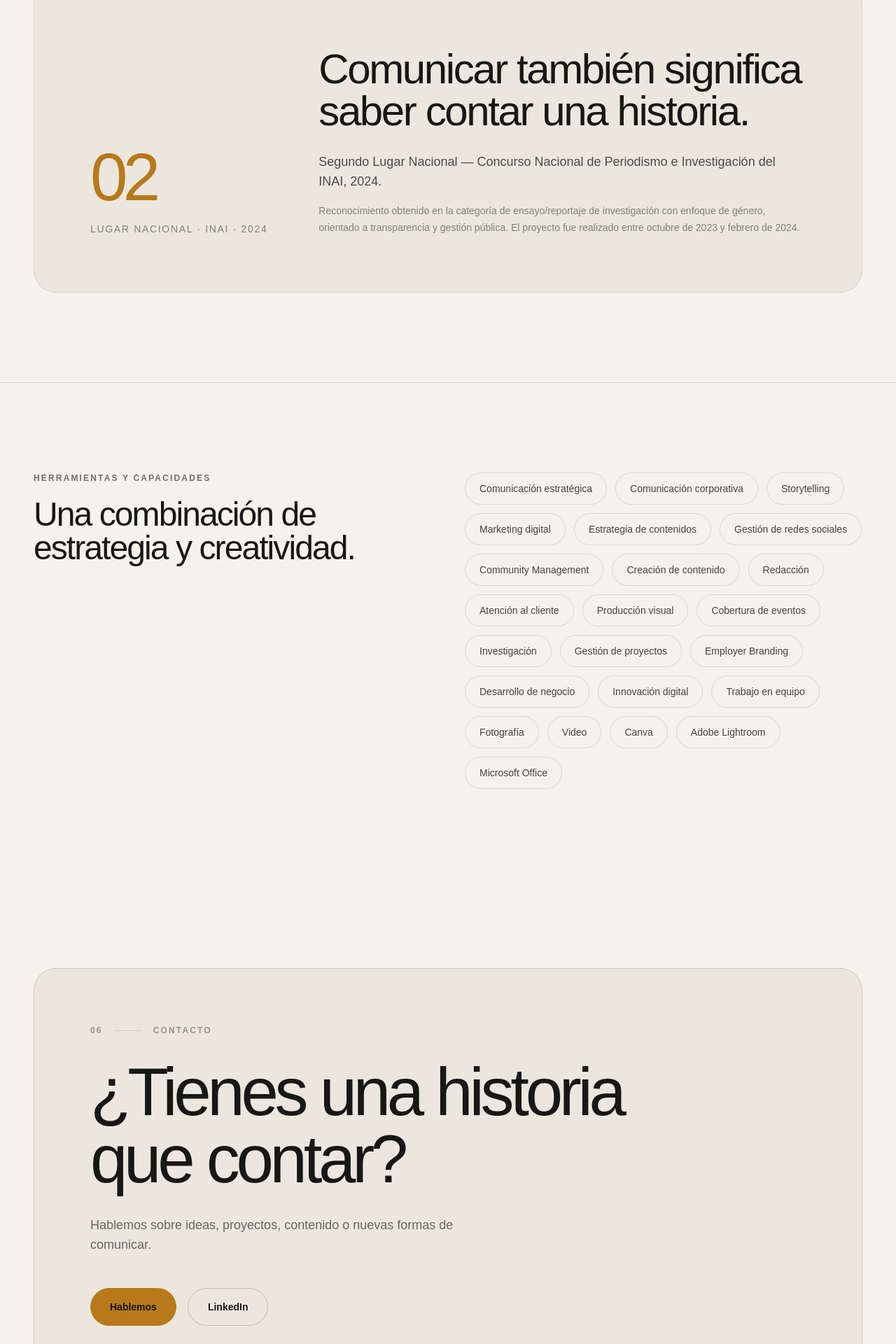
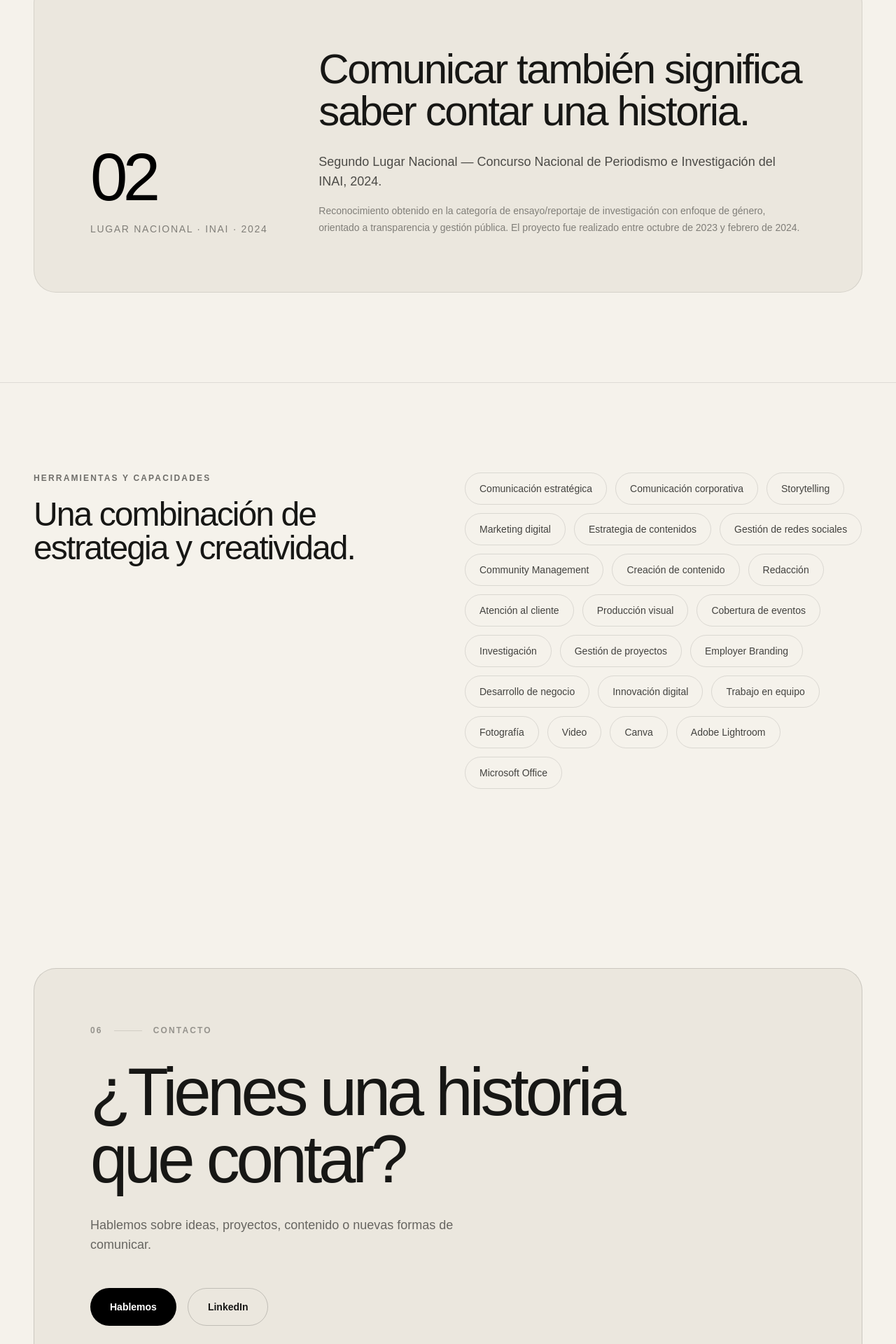
Before and after one commit to brunoteigeirooo-tech/bruno, a Next.js app: page / in a window 1280 px wide. Shown: the part 5051-6971 px from the top of the page at 70% size. Built offline with nearby package versions, Linux system fonts and the light colour scheme.

Commit message:
Ajustar botones y reconocimiento

```diff
--- a/src/components/Contact.tsx
+++ b/src/components/Contact.tsx
@@ -33,7 +33,7 @@ export default function Contact({ content }: ContactProps) {
         <div className="mt-12 flex flex-wrap gap-4">
           <a
             href="mailto:brunoteigeirooo@gmail.com"
-            className="inline-flex min-h-12 items-center justify-center rounded-full bg-[var(--accent)] px-7 py-4 text-sm font-semibold text-[#171715] transition-all duration-300 hover:-translate-y-0.5 hover:brightness-105"
+            className="inline-flex min-h-12 items-center justify-center rounded-full bg-black px-7 py-4 text-sm font-semibold text-white transition-all duration-300 hover:-translate-y-0.5 hover:bg-black/80"
           >
             {content.button}
           </a>
--- a/src/components/Recognition.tsx
+++ b/src/components/Recognition.tsx
@@ -25,7 +25,7 @@ export default function Recognition({ content }: RecognitionProps) {
         <div className="overflow-hidden rounded-[2rem] border border-current/10 bg-[var(--surface)] p-8 sm:p-12 md:p-20">
           <div className="mt-4 grid gap-12 md:grid-cols-[0.8fr_2fr] md:items-end">
             <div>
-              <span className="text-7xl font-light tracking-[-0.07em] text-[var(--accent)] sm:text-8xl">
+              <span className="text-7xl font-light tracking-[-0.07em] text-black sm:text-8xl">
                 02
               </span>
 
```
